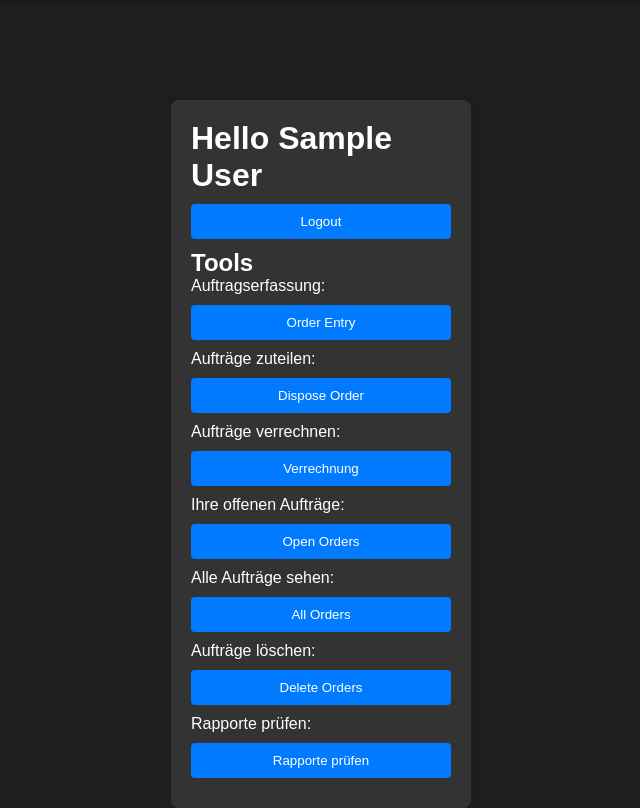
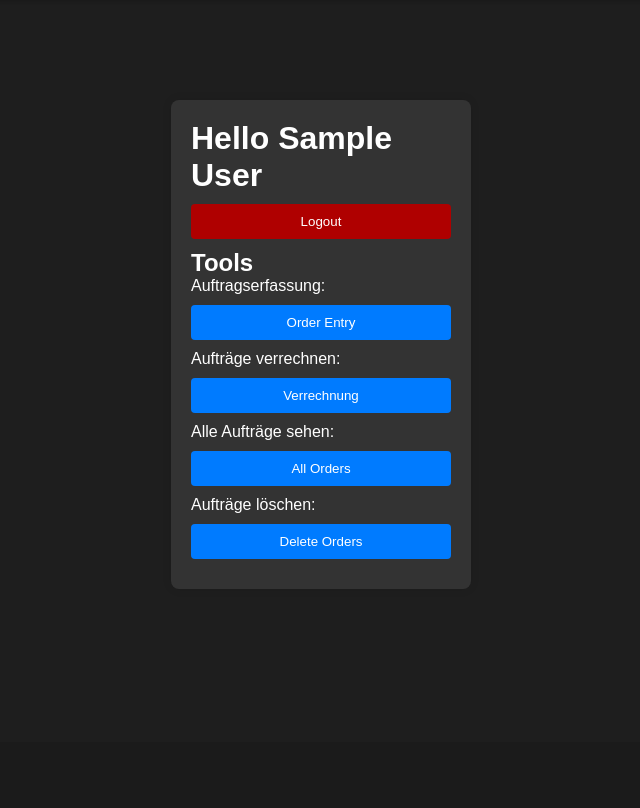
Before and after one commit to marcel7ag/m295projekt, a PHP site: page /user.php in a window 1280 px wide. Shown: the part 58-866 px from the top of the page, without its empty margins (319-959 px from the left). After the commit the page ends 800 px from the top, so only its background shows below. Run offline with PHP 8.4, Linux system fonts and the light colour scheme; the visitor is signed in with stand-in values (Sample User, id 1); data comes from the database, SQL or seed files in the repository.

Commit message:
korrekte Rollentools eingeteilt.

```diff
--- a/style/style.css
+++ b/style/style.css
@@ -44,10 +44,17 @@ input[type="submit"], button {
     color: #fff;
     cursor: pointer;
 }
-
 input[type="submit"]:hover, button:hover{
     background-color: #0056b3;
     transition: all 0.3s;
+}
+
+input[value="Logout"]{
+    background-color: rgb(175, 0, 0);
+}
+
+input[value="Logout"]:hover{
+    background-color: rgb(111, 0, 0);
 }
 
 /* Checkbox styles */
--- a/user.php
+++ b/user.php
@@ -22,7 +22,7 @@
     <body>
         <form method="post">
             <h1 id="hellouser"><?php echo "Hello " . $_SESSION["name"]; ?></h1>
-            <input type="submit" name="action" value="Logout">
+            <input class="logout" type="submit" name="action" value="Logout">
             <div id="auftragErfassen">
                 <h2>Tools</h2>
                 <?php
@@ -33,16 +33,8 @@
                                 <input type="submit" id="auftragserfassung" name="action" value="Order Entry">
                             </div>
                             <div class="tool-option">
-                                <span>Aufträge zuteilen:</span>
-                                <input type="submit" id="auftraege" name="action" value="Dispose Order">
-                            </div>
-                            <div class="tool-option">
                                 <span>Aufträge verrechnen:</span>
                                 <input type="submit" id="verrechnung" name="action" value="Verrechnung">
-                            </div>
-                            <div class="tool-option">
-                                <span>Ihre offenen Aufträge:</span>
-                                <input type="submit" id="oAuftraege" name="action" value="Open Orders">
                             </div>
                             <div class="tool-option">
                                 <span>Alle Aufträge sehen:</span>
@@ -51,20 +43,20 @@
                             <div class="tool-option">
                                 <span>Aufträge löschen:</span>
                                 <input type="submit" id="oAuftraege" name="action" value="Delete Orders">
-                            </div>
-                            <div class="tool-option">
-                                <span>Rapporte prüfen:</span>
-                                <input type="submit" id="oAuftraege" name="action" value="Rapporte prüfen">
                             </div>';
                     } else if ($_SESSION["role"] == 'MANAGER') {
                         // Manager tools
                         echo '<div class="tool-option">
                                 <span>Aufträge zuteilen:</span>
-                                <input type="submit" id="auftraege" name="action" value="Orders">
+                                <input type="submit" id="auftraege" name="action" value="Dispose Order">
                             </div>
                             <div class="tool-option">
-                                <span>Rapporte ansehen:</span>
-                                <input type="submit" id="oAuftraege" name="action" value="Rappore">
+                                <span>Alle Aufträge sehen:</span>
+                                <input type="submit" id="oAuftraege" name="action" value="All Orders">
+                            </div>
+                            <div class="tool-option">
+                                <span>Rapporte prüfen:</span>
+                                <input type="submit" id="oAuftraege" name="action" value="Rapporte prüfen">
                             </div>';
                     } else if ($_SESSION["role"] == 'ARBEITER') {
                         // Arbeiter tools
```
